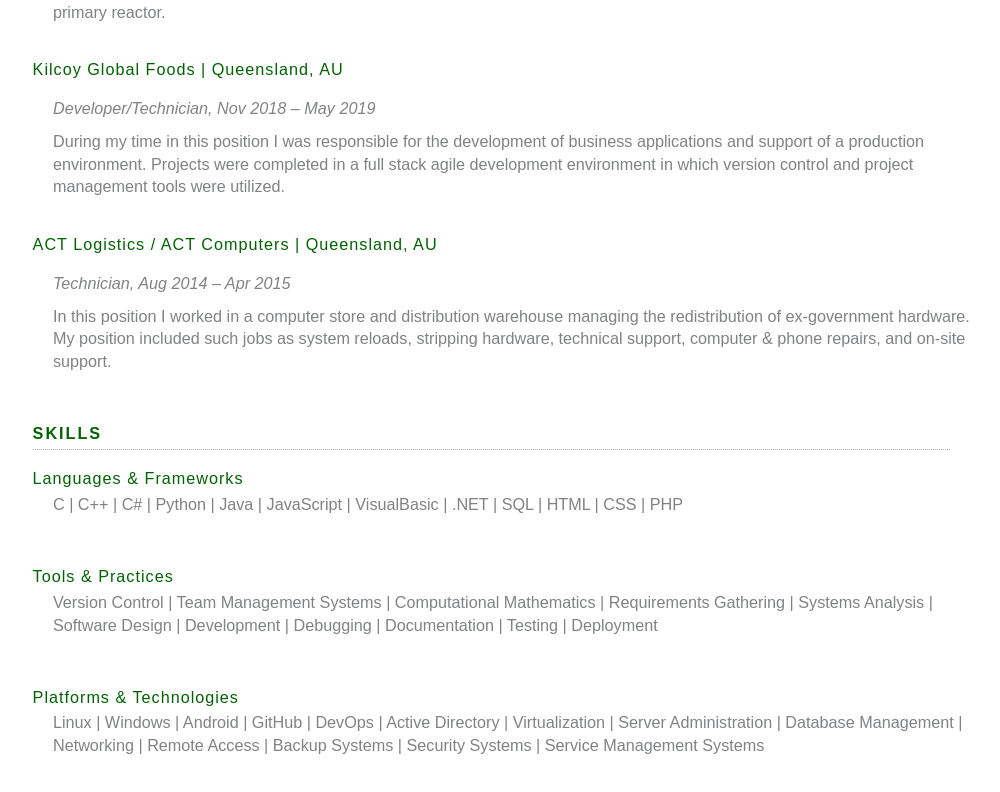
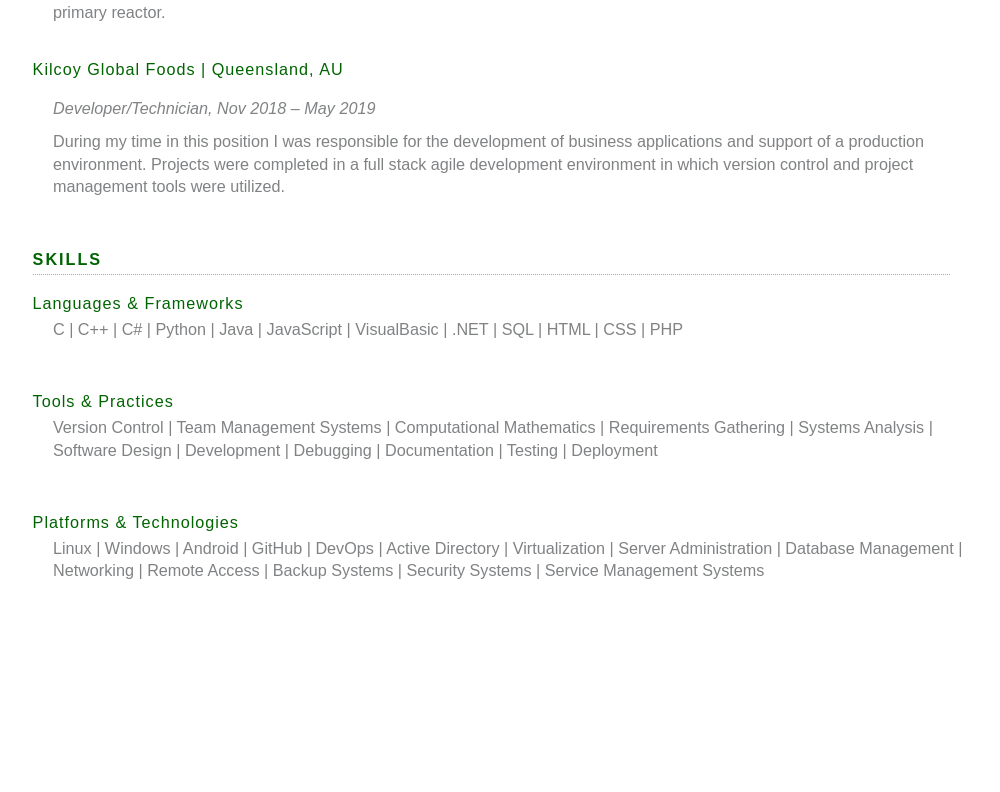
Before and after one commit to lreynolds188/Portfolio, a Next.js app: page /resume in a window 1280 px wide. Shown: the part 1700-2492 px from the top of the page, without its empty margins (98-1098 px from the left). Built offline with nearby package versions, Linux system fonts and the light colour scheme.

Commit message:
Update resume.js

```diff
--- a/pages/resume.js
+++ b/pages/resume.js
@@ -58,10 +58,6 @@
           <a className={styles.primaryTitles} href="https://www.kilcoyglobalfoods.com/" target="_blank">Kilcoy Global Foods | Queensland, AU</a>
           <p className={styles.categoryDetails}>Developer/Technician, Nov 2018 – May 2019</p>
           <p className={styles.categoryDescription}>During my time in this position I was responsible for the development of business applications and support of a production environment. Projects were completed in a full stack agile development environment in which version control and project management tools were utilized.</p>
-          <br />
-          <a className={styles.primaryTitles} href="http://www.actlogistics.com.au/" target="_blank">ACT Logistics / ACT Computers | Queensland, AU</a>
-          <p className={styles.categoryDetails}>Technician, Aug 2014 – Apr 2015</p>
-          <p className={styles.categoryDescription}>In this position I worked in a computer store and distribution warehouse managing the redistribution of ex-government hardware. My position included such jobs as system reloads, stripping hardware, technical support, computer & phone repairs, and on-site support.</p>
 
           <h2 className={styles.categoryHeaders}>Skills</h2><hr />
           <p className={styles.primaryTitles}>Languages & Frameworks</p>
```
